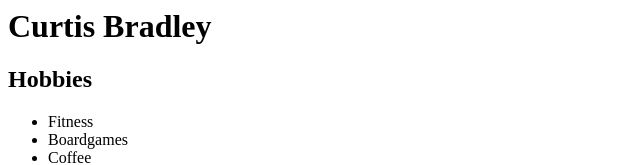
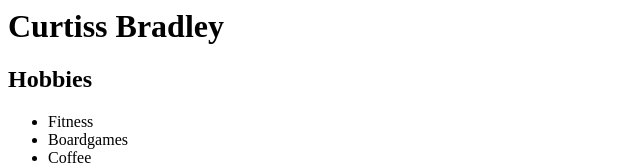
Before and after one commit to curtisbradley/curtisbradley.github.io, a plain HTML site: page index.html in a window 1280 px wide. Shown: the top 165 px of the page, without its empty margins (0-640 px from the left). Drawn offline with Linux system fonts and the light colour scheme.

Commit message:
Update index.html

```diff
--- a/index.html
+++ b/index.html
@@ -1,7 +1,7 @@
 <!-- Homework 2 additionals: Wrap each section with a <div> -->
 <!-- Add an h1 with your name of your page -->
 
-<h1>Curtis Bradley</h1>
+<h1>Curtiss Bradley</h1>
 
 <!-- vvvvvvv Add an h2 with an appropriate title before each of the following vvvvvvv -->
 <!-- Add an unordered list with 3 of your hobbies -->
```
